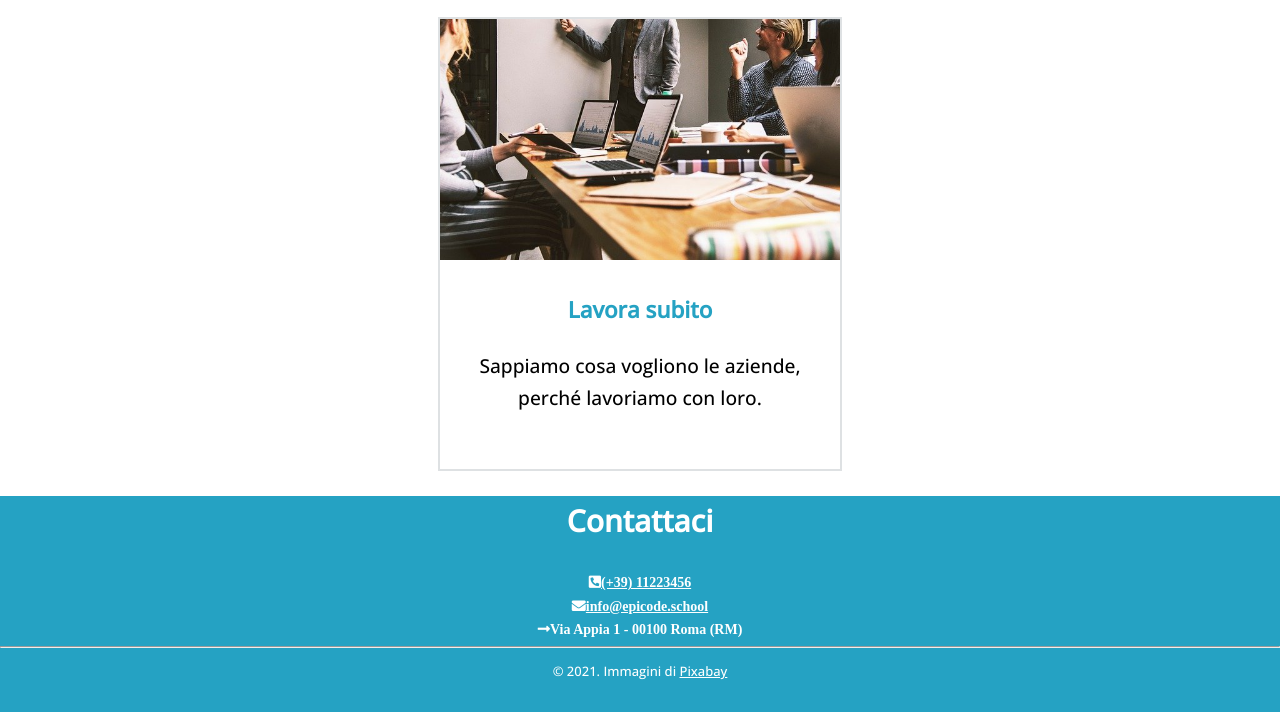
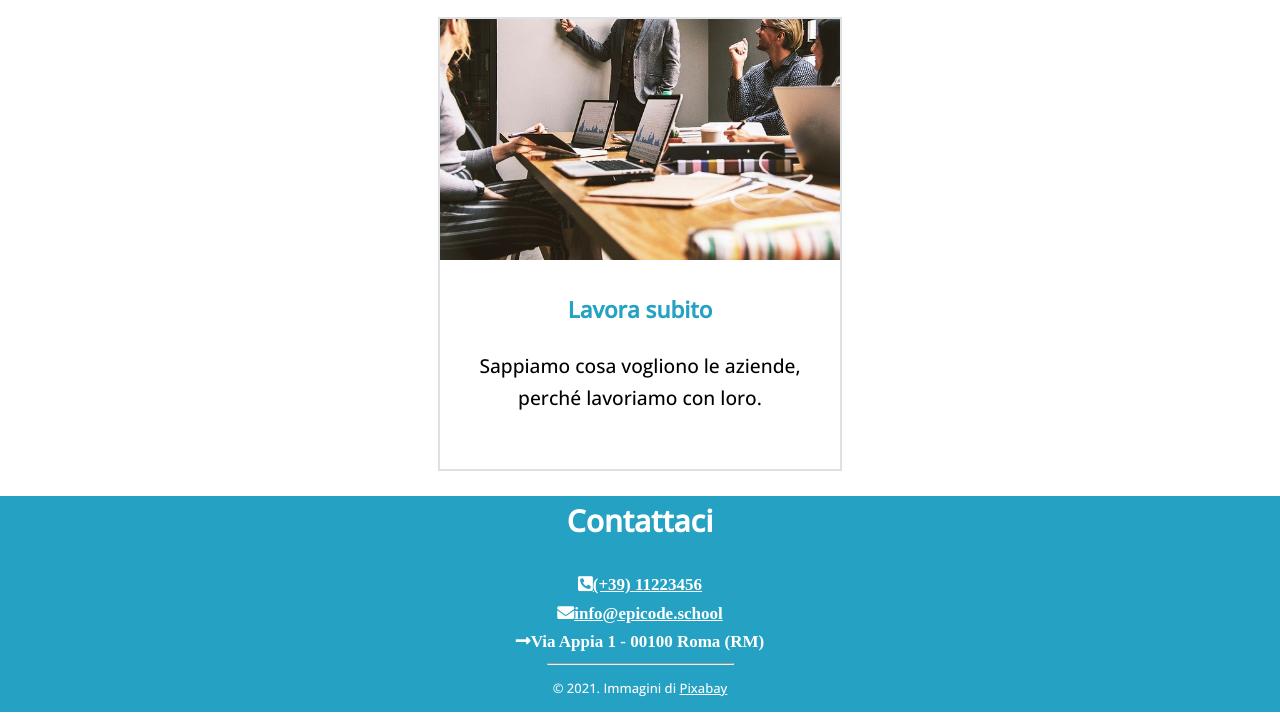
Before and after one commit to AntonioAlbano1/U1-D5, a plain HTML site: page index.html/index.html in a window 1280 px wide. Shown: the part 3464-4184 px from the top of the page. Drawn offline with nearby package versions, Linux system fonts and the light colour scheme.

Commit message:
Fine Progetto

```diff
--- a/index.html/style.css
+++ b/index.html/style.css
@@ -184,7 +184,7 @@ body {
    background-color: #25a2c3;
    height: 216px;
    color: white;
-   font-size: 14px
+   font-size: 17px
 }
 
 .contatti span {
@@ -196,7 +196,7 @@ body {
 }
 
 .contatti hr {
-    font-size: small;
+    width: 185px;
 }
 
 .contatti h2{
```
